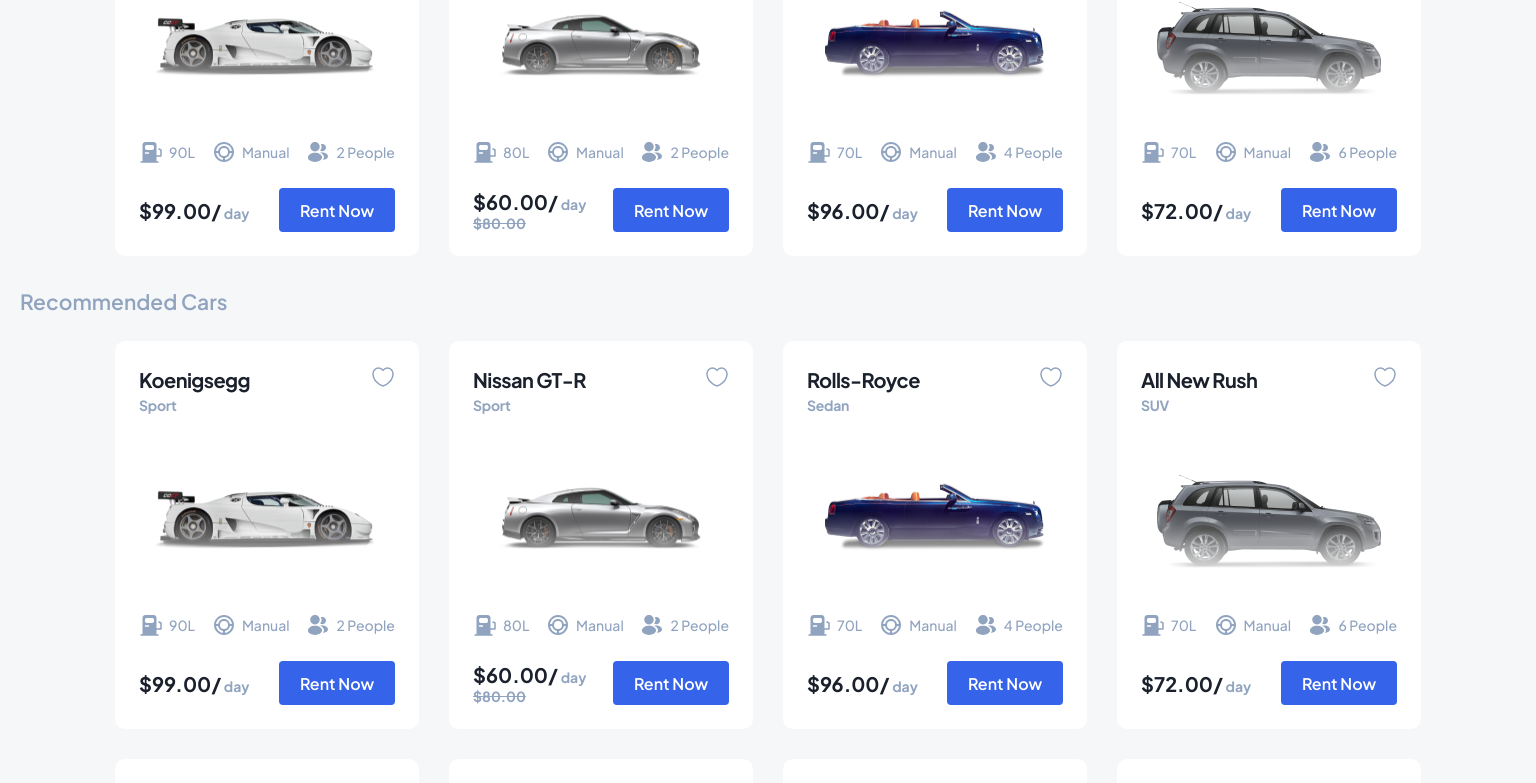
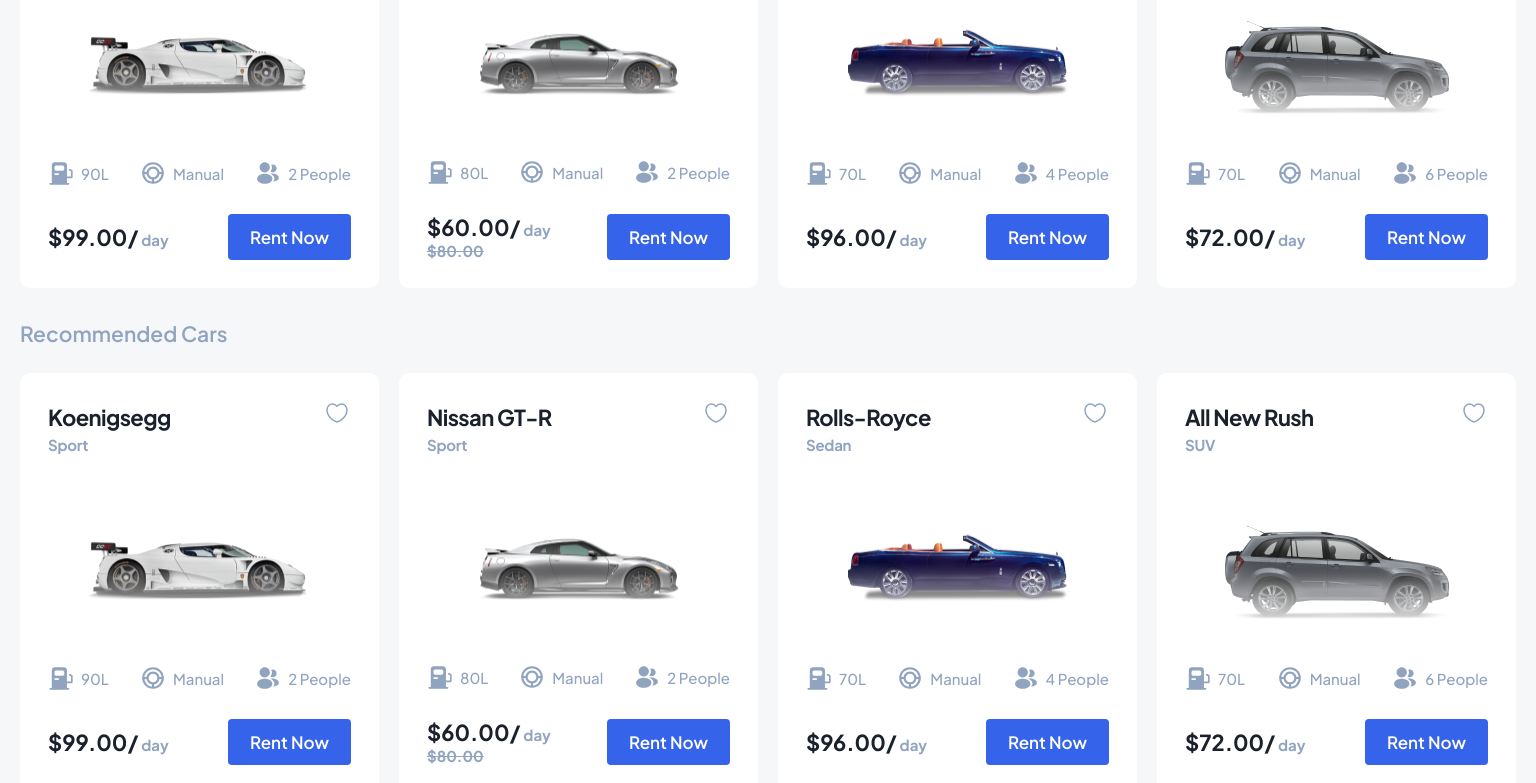
Before and after one commit to Tahir-Mehrekule/Morent, a React (Vite) app: page / in a window 1536 px wide. Shown: the part 485-1268 px from the top of the page. Built offline with nearby package versions, Linux system fonts and the light colour scheme.

Commit message:
hizlama sorunları cozuldu ana sayfada yapılacak bir şey kalmadı bundan sonra yapılacak -Details Rental gelicek - category kısmı ayarlanacak hizlanma sorunu çözülecek - bildirim ayalanacak -local giriş yapılmaya calısacak -hamburger menü de hover ayarlanacak

```diff
--- a/src/Components/CategoryCar/CategoryCar.module.scss
+++ b/src/Components/CategoryCar/CategoryCar.module.scss
@@ -69,6 +69,14 @@
     }
   }
 
+  // 1325px ve üzeri - 4 araç/satır kesin
+  @media (min-width: 1325px) {
+    .CategoryCarContentCard {
+      grid-template-columns: repeat(4, 1fr); // Kesin 4 kolon
+      gap: 20px; // Daha az gap
+    }
+  }
+
   // Mobile responsive
   @media (max-width: $mobile-l) {
     .CategoryCarBtnContainer {
--- a/src/Components/PopulerCars/PopulerCars.module.scss
+++ b/src/Components/PopulerCars/PopulerCars.module.scss
@@ -13,7 +13,6 @@
         display: flex;
         justify-content: space-between;
         width: 100%;
-        max-width: 1600px;
         margin: 0 auto;
         padding: 0 20px;
       }
@@ -51,7 +50,7 @@
   @media (min-width: 650px) and (max-width: 971px) {
     .populerCarsContainer {
       .populerCars {
-        padding: 0 30px;
+        padding: 0 20px;
 
         > * {
           flex: 0 0 calc((100% - 30px) / 2);
@@ -78,11 +77,11 @@
   }
 
   // Tablet landscape - 2 araç/satır daha geniş
-  @media (min-width: 972px) and (max-width: 1326px) {
+  @media (min-width: 972px) and (max-width: 1324px) {
     .populerCarsContainer {
       .populerCars {
         justify-content: center;
-        padding: 0 40px;
+        padding: 0 20px;
 
         > * {
           flex: 0 0 calc((100% - 30px) / 2);
@@ -92,3 +91,20 @@
       }
     }
   }
+
+  // 1325px ve üzeri - 4 araç/satır (başlık padding ile uyumlu)
+  @media (min-width: 1325px) {
+    .populerCarsContainer {
+      .populerCars {
+        justify-content: center;
+        padding: 0 20px; // Başlık ile aynı padding
+        gap: 20px; // Daha az gap 4 araç için
+
+        > * {
+          flex: 0 0 calc((100% - 60px) / 4); // 4 araç, 3 gap arası
+          max-width: calc((100% - 60px) / 4);
+          min-width: 300px;
+        }
+      }
+    }
+  }
--- a/src/Components/ProductCard/ProductCard.jsx
+++ b/src/Components/ProductCard/ProductCard.jsx
@@ -54,6 +54,10 @@
       const updatedCars = storedCars.filter((car) => car.id !== name);
       localStorage.setItem("wishlist", JSON.stringify(updatedCars));
     }
+
+    // Header'daki wishlist sayacını güncellemek için custom event dispatch et
+    window.dispatchEvent(new CustomEvent('wishlistUpdated'));
+
     setLiked(!liked);
     // onWishlistChange fonksiyonunu null check ile çağırıyoruz.
     if (onWishlistChange) {
--- a/src/Components/ProductCard/ProductCard.module.scss
+++ b/src/Components/ProductCard/ProductCard.module.scss
@@ -2,6 +2,8 @@
 
 $product-container-width: 380px; // Büyük ekranlar için genişlik ayarı
 $product-container-height: 460px; // Büyük ekranlar için yükseklik ayarı
+$product-container-medium-width: 340px; // Orta ekranlar için genişlik ayarı
+$product-container-medium-height: 420px; // Orta ekranlar için yükseklik ayarı
 
 .productContainer {
     display: flex;
@@ -12,6 +14,13 @@
     border-radius: 10px;
     background-color: $white;
 
+    // 1325px - 1610px arası için orta boyut
+    @media (min-width: 1325px) and (max-width: 1609px) {
+        max-width: $product-container-medium-width;
+        height: $product-container-medium-height;
+    }
+
+    // 1610px ve üzeri için büyük boyut
     @media (min-width: 1610px) {
         max-width: $product-container-width;
         height: $product-container-height;
@@ -21,6 +30,11 @@
         display: flex;
         justify-content: space-between;
         margin: 24px 24px 0 24px;
+
+        // 1325px - 1610px arası için orta margin
+        @media (min-width: 1325px) and (max-width: 1609px) {
+            margin: 28px 28px 0 28px; // Orta ekran için orta boşluk
+        }
 
         @media (min-width: 1610px) {
             margin: 32px 32px 0 32px; // Büyük ekran için daha geniş boşluk
@@ -35,6 +49,11 @@
                 letter-spacing: -0.6px;
                 color: $text-primary;
 
+                // 1325px - 1610px arası için orta font boyutu
+                @media (min-width: 1325px) and (max-width: 1609px) {
+                    font-size: 22px;
+                }
+
                 @media (min-width: $desktop-xl) {
                     font-size: 24px;
                 }
@@ -47,6 +66,11 @@
                 letter-spacing: -0.28px;
                 color: $text-secondary;
 
+                // 1325px - 1610px arası için orta font boyutu
+                @media (min-width: 1325px) and (max-width: 1609px) {
+                    font-size: 15px;
+                }
+
                 @media (min-width: $desktop-xl) {
                     font-size: 16px;
                 }
@@ -57,6 +81,11 @@
             width: 24px;
             height: 24px;
 
+            // 1325px - 1610px arası için orta boyut
+            @media (min-width: 1325px) and (max-width: 1609px) {
+                width: 26px;
+                height: 26px;
+            }
 
             @media (min-width: $desktop-xl) {
                 width: 28px;
@@ -71,6 +100,12 @@
         position: relative;
         width: 100%;
         height: 68px;
+
+        // 1325px - 1610px arası için orta boyut
+        @media (min-width: 1325px) and (max-width: 1609px) {
+            margin-top: 105px;
+            height: 74px;
+        }
 
         @media (min-width: $desktop-xl) {
             margin-top: 120px;
@@ -98,6 +133,11 @@
         justify-content: space-between;
         margin: 37px 24px 0 24px;
 
+        // 1325px - 1610px arası için orta margin
+        @media (min-width: 1325px) and (max-width: 1609px) {
+            margin: 42px 28px 0 28px;
+        }
+
         @media (min-width: $desktop-xl) {
             margin: 50px 32px 0 32px;
         }
@@ -109,6 +149,11 @@
             align-items: center;
             gap: 6px;
 
+            // 1325px - 1610px arası için orta gap
+            @media (min-width: 1325px) and (max-width: 1609px) {
+                gap: 7px;
+            }
+
             @media (min-width: $desktop-xl) {
                 gap: 8px;
             }
@@ -116,6 +161,12 @@
             img {
                 width: 24px;
                 height: 24px;
+
+                // 1325px - 1610px arası için orta boyut
+                @media (min-width: 1325px) and (max-width: 1609px) {
+                    width: 26px;
+                    height: 26px;
+                }
 
                 @media (min-width: $desktop-xl) {
                     width: 28px;
@@ -127,6 +178,11 @@
                 font-size: 14px;
                 font-weight: 500;
                 color: $text-secondary;
+
+                // 1325px - 1610px arası için orta font boyutu
+                @media (min-width: 1325px) and (max-width: 1609px) {
+                    font-size: 15px;
+                }
 
                 @media (min-width: $desktop-xl) {
                     font-size: 16px;
@@ -142,6 +198,12 @@
         justify-content: space-between;
         align-items: center;
 
+        // 1325px - 1610px arası için orta margin ve gap
+        @media (min-width: 1325px) and (max-width: 1609px) {
+            margin: 28px;
+            gap: 28px;
+        }
+
         @media (min-width: $desktop-xl) {
             margin: 32px;
             gap: 32px;
@@ -155,6 +217,11 @@
                     font-weight: 700;
                     color: $text-primary;
 
+                    // 1325px - 1610px arası için orta font boyutu
+                    @media (min-width: 1325px) and (max-width: 1609px) {
+                        font-size: 22px;
+                    }
+
                     @media (min-width: $desktop-xl) {
                         font-size: 24px;
                     }
@@ -164,6 +231,11 @@
                         font-family: "Plus Jakarta Sans";
                         font-size: 14px;
                         font-weight: 700;
+
+                        // 1325px - 1610px arası için orta font boyutu
+                        @media (min-width: 1325px) and (max-width: 1609px) {
+                            font-size: 15px;
+                        }
 
                         @media (min-width: $desktop-xl) {
                             font-size: 16px;
@@ -179,6 +251,11 @@
                     font-weight: 700;
                     text-decoration-line: line-through;
 
+                    // 1325px - 1610px arası için orta font boyutu
+                    @media (min-width: 1325px) and (max-width: 1609px) {
+                        font-size: 15px;
+                    }
+
                     @media (min-width: $desktop-xl) {
                         font-size: 16px;
                     }
@@ -189,6 +266,12 @@
         .rentNowButton {
             width: 116px;
             height: 44px;
+
+            // 1325px - 1610px arası için orta boyut
+            @media (min-width: 1325px) and (max-width: 1609px) {
+                width: 123px;
+                height: 46px;
+            }
 
             @media (min-width: $desktop-xl) {
                 width: 130px;
@@ -207,6 +290,11 @@
                 border-radius: 4px;
                 background-color: $clr-blue;
 
+                // 1325px - 1610px arası için orta font boyutu
+                @media (min-width: 1325px) and (max-width: 1609px) {
+                    font-size: 17px;
+                }
+
                 @media (min-width: $desktop-xl) {
                     font-size: 18px;
                 }
--- a/src/Components/RecommendedCars/RecommendedCars.module.scss
+++ b/src/Components/RecommendedCars/RecommendedCars.module.scss
@@ -17,7 +17,6 @@
         display: flex;
         justify-content: space-between;
         width: 100%;
-        max-width: 1600px;
         margin: 0 auto;
         padding: 0 20px;
       }
@@ -30,7 +29,7 @@
     }
 
     .recommendedCars {
-        max-width: 1620px;
+        max-width: 1744px;
         display: flex;
         justify-content: center;
         flex-wrap: wrap;
@@ -101,7 +100,7 @@
   @media (min-width: 650px) and (max-width: 971px) {
     .recommendedCarsContainer {
       .recommendedCars {
-        padding: 0 30px;
+        padding: 0 20px;
 
         > * {
           flex: 0 0 calc((100% - 30px) / 2);
@@ -128,11 +127,11 @@
   }
 
   // Tablet landscape - 2 araç/satır daha geniş
-  @media (min-width: 972px) and (max-width: 1326px) {
+  @media (min-width: 972px) and (max-width: 1324px) {
     .recommendedCarsContainer {
       .recommendedCars {
         justify-content: center;
-        padding: 0 40px;
+        padding: 0 20px;
 
         > * {
           flex: 0 0 calc((100% - 30px) / 2);
@@ -142,3 +141,20 @@
       }
     }
   }
+
+  // 1325px ve üzeri - 4 araç/satır (başlık padding ile uyumlu)
+  @media (min-width: 1325px) {
+    .recommendedCarsContainer {
+      .recommendedCars {
+        justify-content: center;
+        padding: 0 20px; // Başlık ile aynı padding
+        gap: 20px; // Daha az gap 4 araç için
+
+        > * {
+          flex: 0 0 calc((100% - 60px) / 4); // 4 araç, 3 gap arası
+          max-width: calc((100% - 60px) / 4);
+          min-width: 300px;
+        }
+      }
+    }
+  }
```
Also changed, not shown: src/Components/DetailedProduct/DetailedProduct.jsx (+39 -4 lines), src/Pages/WishlistPage/Wishlist.module.scss (+17 -0 lines).
